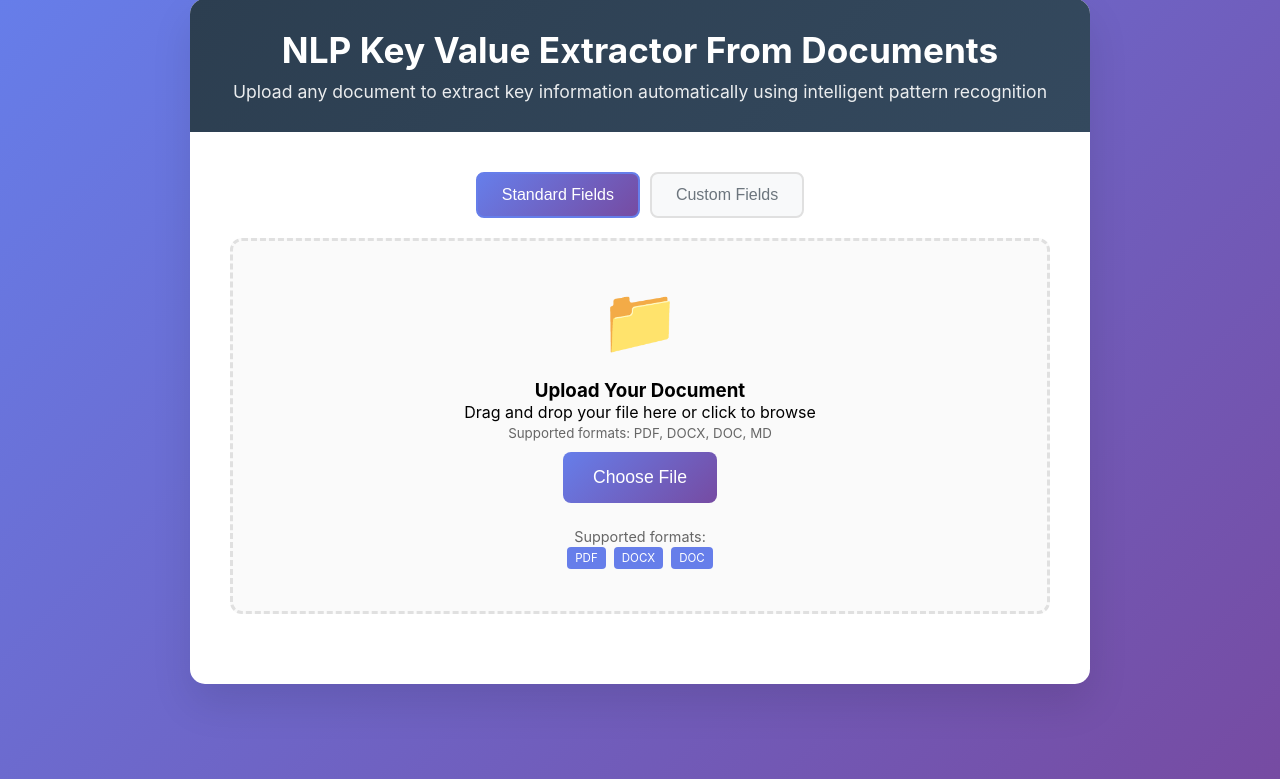
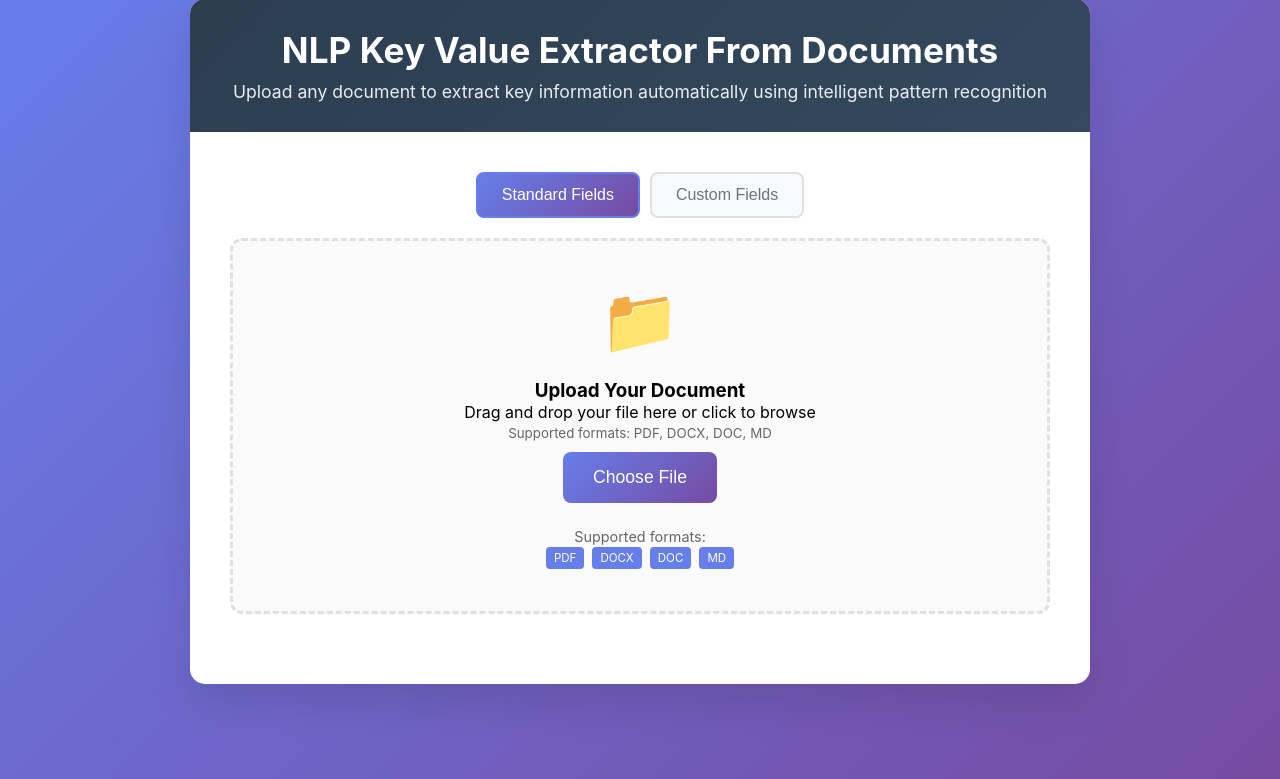
Before and after one commit to ganeshramakrishnanbr/NLPKeyValueExtractorFromDocuments, a FastAPI app: page / in a window 1280 px wide. Shown: the part 21-800 px from the top of the page. Run offline with FastAPI, Linux system fonts and the light colour scheme.

Commit message:
Update website to support extracting information from Markdown files
Adds MD format support to the document upload section in index.html.

Replit-Commit-Author: Agent
Replit-Commit-Session-Id: 93d63bb3-5445-403f-aaf5-5968f2b83b45
Replit-Commit-Screenshot-Url: https://storage.googleapis.com/screenshot-production-us-central1/ed13caed-8941-43fd-85c4-c805e77eccc7/d7d579f6-1fac-4c02-b5bd-50fcdff9ac45.jpg

```diff
--- a/templates/index.html
+++ b/templates/index.html
@@ -331,6 +331,7 @@
                     <span class="format-tag">PDF</span>
                     <span class="format-tag">DOCX</span>
                     <span class="format-tag">DOC</span>
+                    <span class="format-tag">MD</span>
                 </div>
                 <div class="file-info" id="fileInfo">
                     <strong>Selected file:</strong> <span id="fileName"></span><br>
```
Also changed, not shown: attached_assets/targeted_element_1750332563197.png (added).
